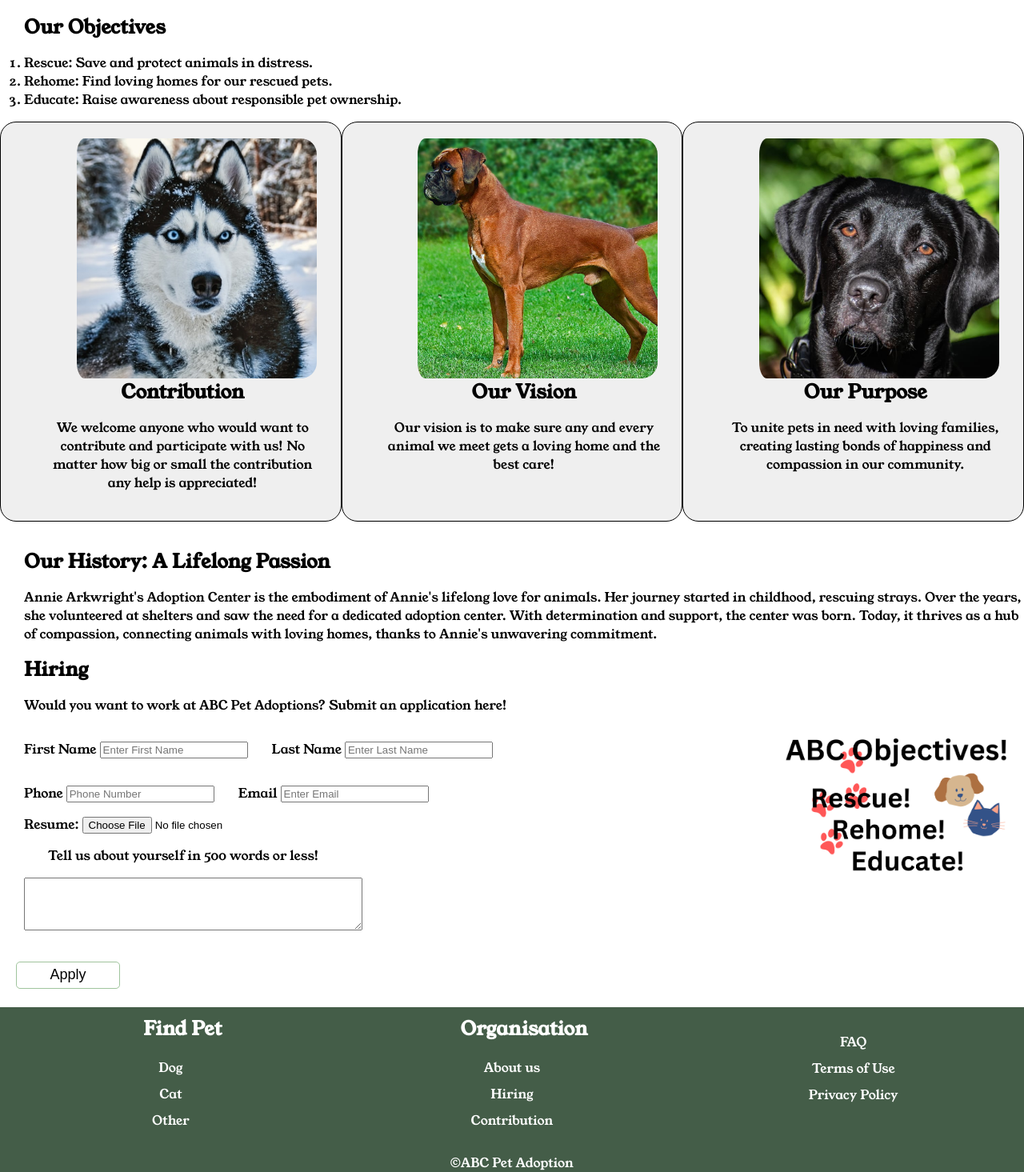
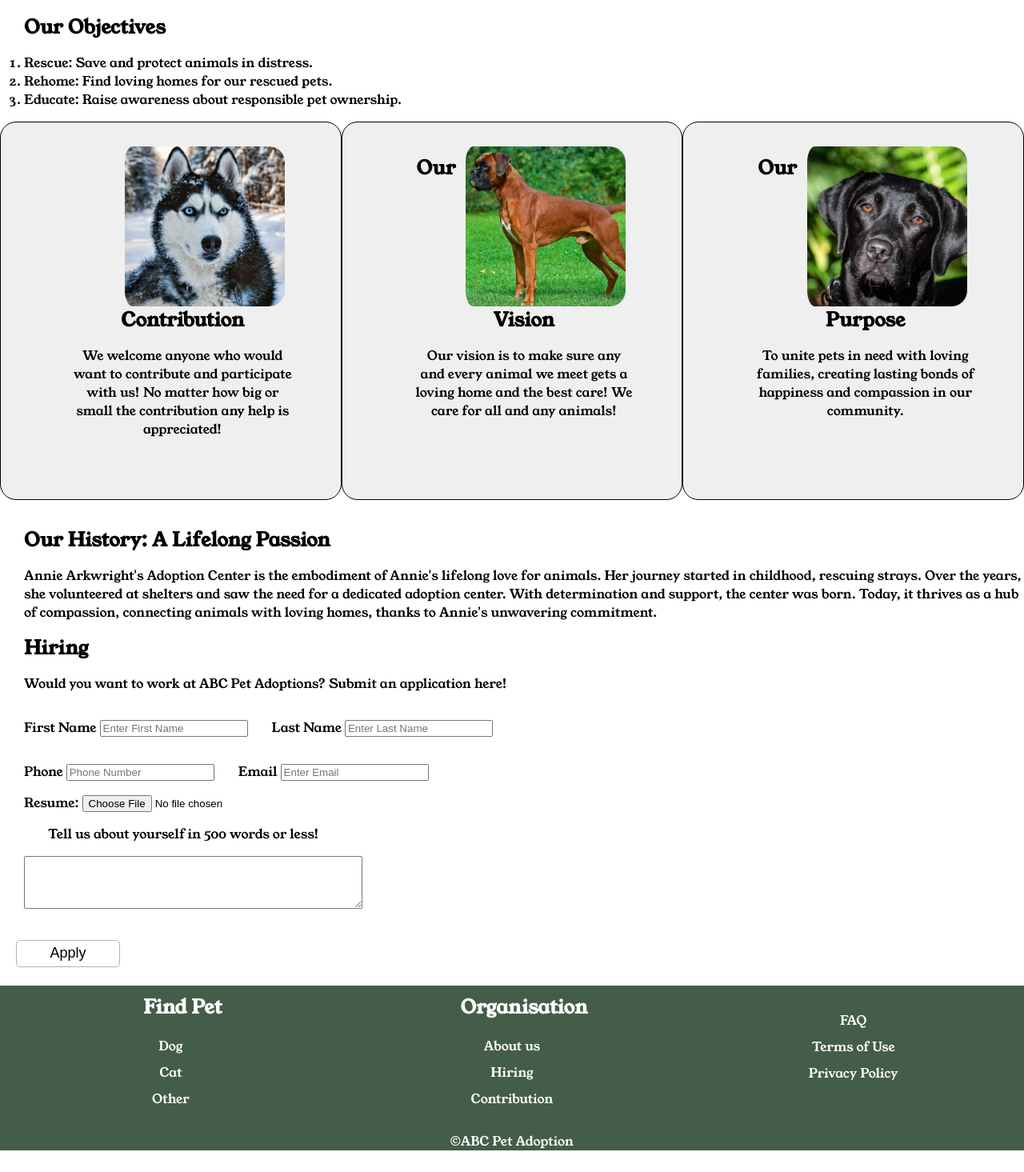
Before and after one commit to kiyohiro0310/SEF_AT, a Django app: page /about-us in a window 1280 px wide; the page is wider, and only the part inside the window is pictured. Shown: the part 623-2088 px from the top of that part at 80% size. After the commit the page ends 2061 px from the top of that part, so only its background shows below. Run offline with Django 4.2, Linux system fonts and the light colour scheme.

Commit message:
New changes have been added to the images

```diff
--- a/SEF/static/css/Leon.css
+++ b/SEF/static/css/Leon.css
@@ -3,7 +3,6 @@ body {
     max-width: 100%;
     margin-left: 20px;
 }
-
 
 .main{
     text-align:center;
@@ -24,7 +23,7 @@ h1, h2, h3, p, ol{
 img{
     padding-left: 10px;
     height: 300px;
-    width: 300px;
+    width: 200px;
     float: right;
     border-radius: 8px;
     margin-right: 10px;
@@ -70,20 +69,23 @@ img{
 .image-item {
   text-align: center;
   flex: 1;
-  padding: 20px;
+  padding: 60px;
   box-sizing: border-box;
   border: 1px solid black; /* Add borders for better visualization */
   background-color: #efefef;
   border-radius: 20px;
+  padding-top: 30px;
 }
 
 img {
      max-width: 100%;
      height: auto;
      border-radius: 20px;
-
 }
 
 h2 {
   margin: 10px 0;
 }
+.imCent{
+    align-items: center;
+}
--- a/SEF/templates/about-us.html
+++ b/SEF/templates/about-us.html
@@ -44,7 +44,7 @@
           <img src="static/images/boxer.png" alt="Image 2">
             </div>
           <h2 class="Heading">Our Vision</h2>
-          <p>Our vision is to make sure any and every animal we meet gets a loving home and the best care! </p>
+          <p>Our vision is to make sure any and every animal we meet gets a loving home and the best care! We care for all and any animals! </p>
         </div>
 
         <div class="image-item">
@@ -65,9 +65,7 @@
 
     <h2 class="Heading">Hiring</h2>
     <p>Would you want to work at ABC Pet Adoptions? Submit an application here!</p>
-    <div class="last">
-    <img src="static/images/Rescue.png" alt="Image 2">
-    </div>
+
     <form action="#" method="post">
         <div class="oneRow">
         <p>First Name <input type="text" name="FirstName" placeholder="Enter First Name" pattern="[a - zA - Z]+"></p>
```
